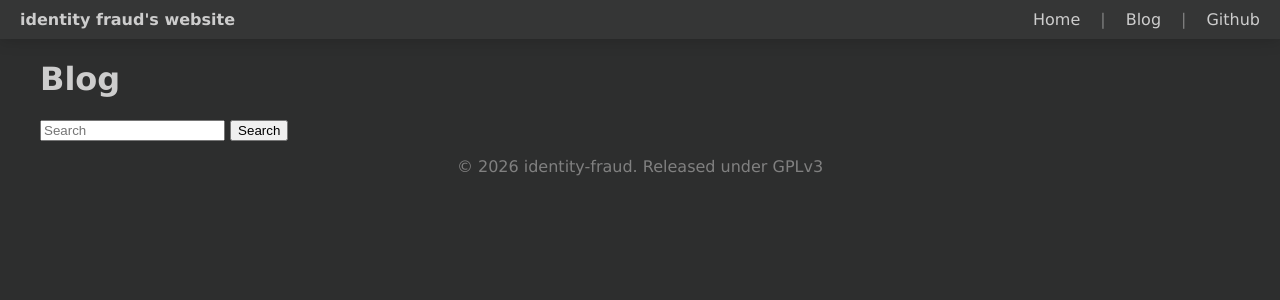
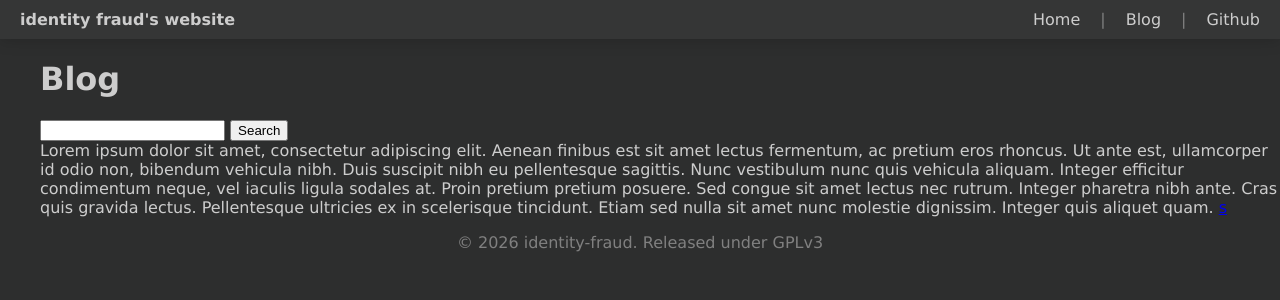
Before and after one commit to identity-fraud/10CT2-Task-2-Webapps, a Jekyll site: the page built from site/blog.html, in a window 1280 px wide. Shown: the top 300 px of the page. Built offline with Jekyll 4.4.1, drawn with Linux system fonts in a browser that asks for light colours.

Commit message:
Update blog.html

```diff
--- a/site/blog.html
+++ b/site/blog.html
@@ -2,7 +2,10 @@
 layout: default
 title: Blog
 ---
-<search>
-    <input type="search" placeholder="Search">
-    <button type="submit">Search</button>
-</search>
+
+<form id="blog-search">
+    <input type="search" id="searchForm" placeholder="">
+    <button type="search">Search</button>
+</form>
+Lorem ipsum dolor sit amet, consectetur adipiscing elit. Aenean finibus est sit amet lectus fermentum, ac pretium eros rhoncus. Ut ante est, ullamcorper id odio non, bibendum vehicula nibh. Duis suscipit nibh eu pellentesque sagittis. Nunc vestibulum nunc quis vehicula aliquam. Integer efficitur condimentum neque, vel iaculis ligula sodales at. Proin pretium pretium posuere. Sed congue sit amet lectus nec rutrum. Integer pharetra nibh ante. Cras quis gravida lectus. Pellentesque ultricies ex in scelerisque tincidunt. Etiam sed nulla sit amet nunc molestie dignissim. Integer quis aliquet quam.
+<a href="{% post_url 2026-08-17-How-to-make-a-blog %}">s</a>
```
